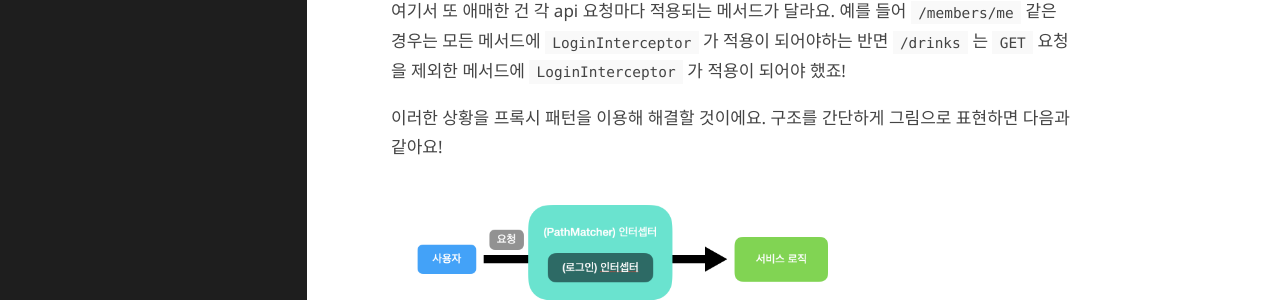
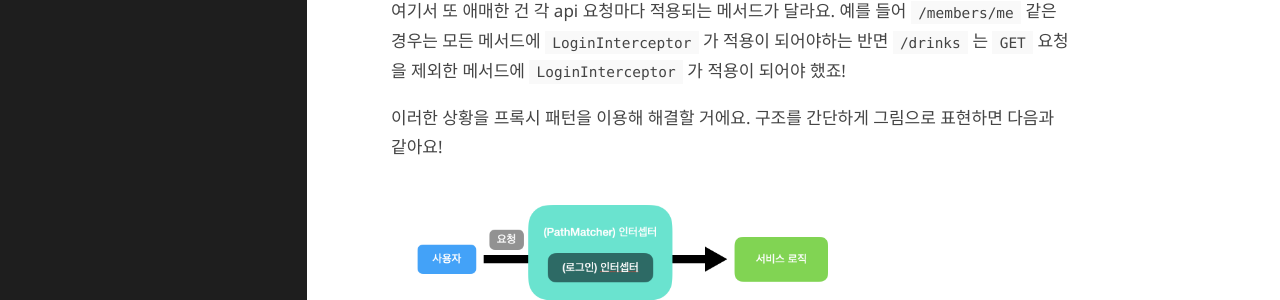
Before and after one commit to jujeol-jujeol/jujeol-jujeol.github.io, a Jekyll site: the page built from _posts/2021-08-07-프록시-패턴으로-인터셉터-Path와-Method-설정하기.md, in a window 1280 px wide and 900 px high, scrolled down 1442 px. Shown: the part 154-454 px from the top of the window. Built offline with Jekyll 4.4.1, drawn with Linux system fonts in a browser that asks for light colours; some web fonts are replaced.

Commit message:
Update _posts/2021-08-07-프록시-패턴으로-인터셉터-Path와-Method-설정하기.md
Co-authored-by: sunhpark42 <67677561+sunhpark42@users.noreply.github.com>

```diff
--- a/_posts/2021-08-07-프록시-패턴으로-인터셉터-Path와-Method-설정하기.md
+++ b/_posts/2021-08-07-프록시-패턴으로-인터셉터-Path와-Method-설정하기.md
@@ -59,7 +59,7 @@ public class LoginInterceptor implements HandlerInterceptor {
 
 여기서 또 애매한 건 각 api 요청마다 적용되는 메서드가 달라요. 예를 들어 `/members/me` 같은 경우는 모든 메서드에 `LoginInterceptor` 가 적용이 되어야하는 반면 `/drinks` 는 `GET` 요청을 제외한 메서드에 `LoginInterceptor` 가 적용이 되어야 했죠!
 
-이러한 상황을 프록시 패턴을 이용해 해결할 것이에요. 구조를 간단하게 그림으로 표현하면 다음과 같아요!
+이러한 상황을 프록시 패턴을 이용해 해결할 거에요. 구조를 간단하게 그림으로 표현하면 다음과 같아요!
 
 <img src="https://jujeol-jujeol.github.io/assets/img/interceptor/loginInterceptor.png" height="90%" width="70%">
 
```
